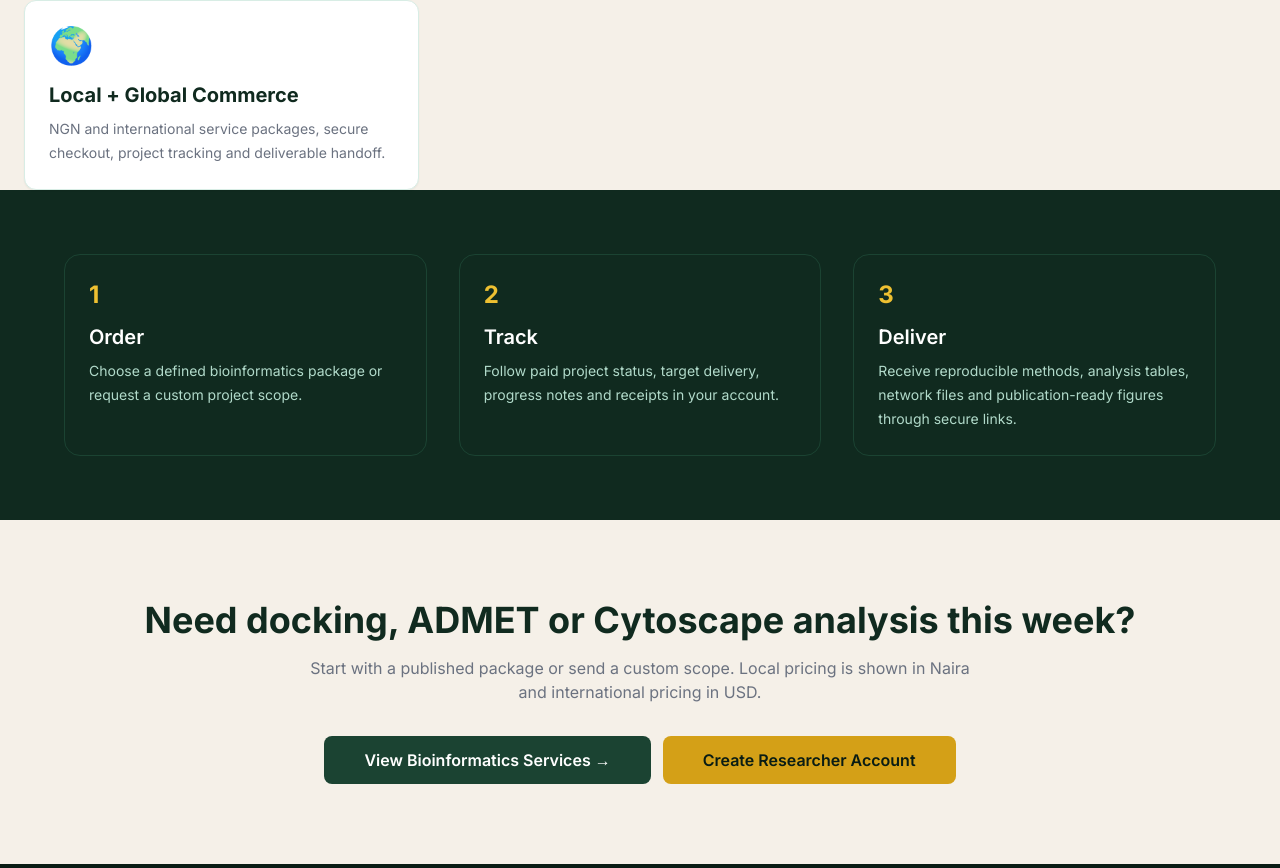
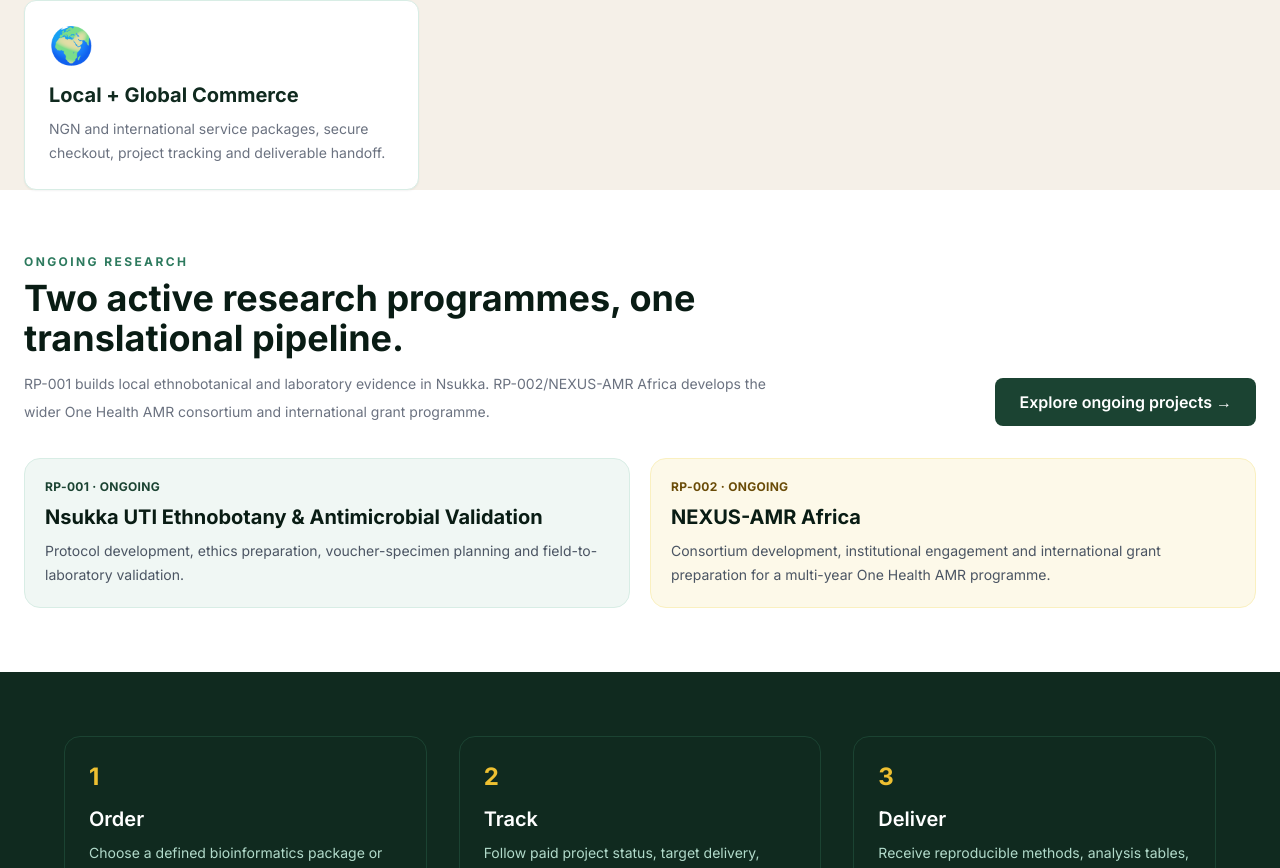
Before and after one commit to mabrig1/naijamed-ai-, a React (Vite) app in the folder frontend/: page / in a window 1280 px wide. Shown: the part 1692-2560 px from the top of the page. Built offline with nearby package versions, Linux system fonts and the light colour scheme; no server answers.

Commit message:
feat: surface ongoing research on public landing page

```diff
--- a/frontend/src/pages/Landing.tsx
+++ b/frontend/src/pages/Landing.tsx
@@ -33,6 +33,7 @@ export default function Landing() {
           </div>
         </div>
         <div className="flex items-center gap-2">
+          <Link to="/research-projects" className="hidden rounded-md px-3 py-2 text-sm font-medium text-forest-100 hover:bg-forest-600 sm:block">Ongoing Research</Link>
           <Link to="/formulary" className="hidden rounded-md px-3 py-2 text-sm font-medium text-forest-100 hover:bg-forest-600 sm:block">Formulary</Link>
           <Link to="/pricing" className="hidden rounded-md px-3 py-2 text-sm font-medium text-forest-100 hover:bg-forest-600 md:block">Plans & Pricing</Link>
           <Link to="/bioinformatics-services" className="hidden rounded-md px-3 py-2 text-sm font-medium text-forest-100 hover:bg-forest-600 md:block">Bioinformatics Services</Link>
@@ -59,6 +60,7 @@ export default function Landing() {
               <Link to="/bioinformatics-services" className="btn-outline border-white px-8 py-3 text-center text-base text-white hover:bg-white/10">Order Research Analysis</Link>
               <Link to="/register" className="btn-outline border-white px-8 py-3 text-center text-base text-white hover:bg-white/10">Create Free Account</Link>
               <Link to="/research-studio" className="btn-outline border-white px-8 py-3 text-center text-base text-white hover:bg-white/10">Research Studio</Link>
+              <Link to="/research-projects" className="btn-outline border-white px-8 py-3 text-center text-base text-white hover:bg-white/10">View Ongoing Research</Link>
             </div>
           </div>
           <div className="rounded-3xl border border-white/15 bg-white/10 p-6 backdrop-blur-sm">
@@ -92,6 +94,31 @@ export default function Landing() {
         </div>
       </section>
 
+
+      <section className="bg-white px-6 py-16">
+        <div className="mx-auto max-w-7xl">
+          <div className="flex flex-wrap items-end justify-between gap-5">
+            <div className="max-w-3xl">
+              <div className="text-xs font-bold uppercase tracking-[0.2em] text-forest-500">Ongoing research</div>
+              <h2 className="mt-2 text-3xl font-bold text-forest-900 md:text-4xl">Two active research programmes, one translational pipeline.</h2>
+              <p className="mt-3 text-sm leading-7 text-gray-500">RP-001 builds local ethnobotanical and laboratory evidence in Nsukka. RP-002/NEXUS-AMR Africa develops the wider One Health AMR consortium and international grant programme.</p>
+            </div>
+            <Link to="/research-projects" className="btn-primary px-6 py-3">Explore ongoing projects →</Link>
+          </div>
+          <div className="mt-8 grid gap-5 md:grid-cols-2">
+            <div className="rounded-2xl border border-forest-100 bg-forest-50 p-5">
+              <div className="text-xs font-bold uppercase tracking-wide text-forest-600">RP-001 · Ongoing</div>
+              <div className="mt-2 text-xl font-bold text-forest-900">Nsukka UTI Ethnobotany & Antimicrobial Validation</div>
+              <p className="mt-2 text-sm leading-6 text-gray-600">Protocol development, ethics preparation, voucher-specimen planning and field-to-laboratory validation.</p>
+            </div>
+            <div className="rounded-2xl border border-gold-100 bg-gold-50 p-5">
+              <div className="text-xs font-bold uppercase tracking-wide text-gold-700">RP-002 · Ongoing</div>
+              <div className="mt-2 text-xl font-bold text-forest-900">NEXUS-AMR Africa</div>
+              <p className="mt-2 text-sm leading-6 text-gray-600">Consortium development, institutional engagement and international grant preparation for a multi-year One Health AMR programme.</p>
+            </div>
+          </div>
+        </div>
+      </section>
       <section className="bg-forest-800 px-6 py-16 text-white">
         <div className="mx-auto grid max-w-6xl gap-8 md:grid-cols-3">
           {[
```
